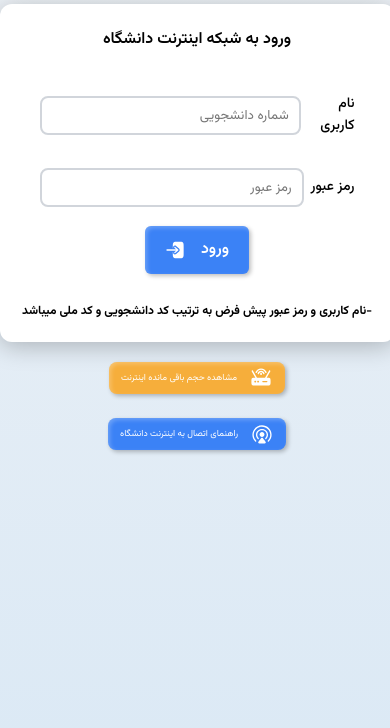
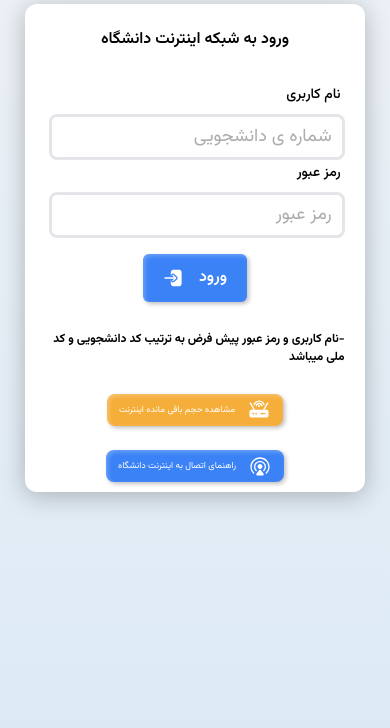
Before and after one commit to Fasa-UPC/University-Hotspot-Portal, a plain HTML site: page index/index.html in a window 390 px wide. Shown: the part 372-1100 px from the top of the page. Drawn offline with Linux system fonts and the light colour scheme.

Commit message:
style(restyle):restyle in form

```diff
--- a/index/index.html
+++ b/index/index.html
@@ -14,20 +14,21 @@
         <img class="logo" src="../src/AvalGraphic.com-Fasa-University.svg" alt="">
         <form class="form-con flex-form">
             <h1 class="h1">ورود به شبکه اینترنت دانشگاه</h1>
+            <section class="input-groups">
                 <div class="input-group">
-                <h2 class="h2">نام کاربری </h2>
-                <input class="input-box" type="text" placeholder="شماره دانشجویی">
+                    <label for="username" class="h2">نام کاربری </label>
+                    <input class="input-box" id="username" type="text" placeholder="شماره ی دانشجویی">
                 </div>
                 <div class="input-group">
-                <h2 class="h2">رمز عبور </h2>
-                <input class="input-box" type="password" placeholder="رمز عبور">
+                    <label for="password" class="h2">رمز عبور </label>
+                    <input class="input-box" id="password" type="password" placeholder="رمز عبور">
                 </div>
+            </section>
             <button class="login-bt" type="button">
                 <span class="login-text">ورود</span>
                 <img class="login-svg" src="../src/Login 2.svg" alt="">
             </button>
             <p class="p-form">-نام کاربری و رمز عبور پیش فرض به ترتیب کد دانشجویی و کد ملی میباشد</p>
-        </form>
             <div class="bt-contaner">
                 <button class="internet-bt" type="button">
                     <img class="bt-svg" src="../src/Wi-Fi Router.svg" alt="">
@@ -38,6 +39,7 @@
                     <p class="bt-text">راهنمای اتصال به اینترنت دانشگاه</p>
                 </button>
             </div>
+        </form>
     </section>
     <div class="footer">
         <span>
--- a/style/styl.css
+++ b/style/styl.css
@@ -15,7 +15,7 @@
     --text-color: #000;
     --input-color:#fff;
     --input-border: #D1D5DB;
-
+    ----lebal-text: #fff;
 }
 
 :root.dark {
@@ -28,6 +28,7 @@
     --text-color:#F1F5F9;
     --input-color:#334155;
     --input-border:#475569;
+    --lebal-text: #2b374b;
 }
 
 .dark-mode{
@@ -63,7 +64,7 @@
 
 .form-con{
     width: 400px;
-    height: 370px;
+    height: fit-content;
     background-color: var(--form-color);
     padding: 10px 20px;
     border-radius: 12px;
@@ -91,7 +92,11 @@
     font-weight: 500;
     line-height: normal;
     color: var(--text-color);
+    transition:all 0.01s ease;
+    transform: translateY(10%);
+    padding: 0 4px;
 }
+
 
 .p-form{
     font-size: 12px;
@@ -100,23 +105,43 @@
     line-height: normal;
     color: var(--text-color);
 }
+.input-groups{
+    width: 100%;
+    display: flex;
+    flex-direction: column;
+    justify-content: center;
+    align-items: start;
+}
 
 .input-group{
-    width: 390px;
+    width: 100%;
     display: flex;
-    flex-direction: row;
-    justify-content: space-between;
-    align-items: center;
+    flex-direction: column;
+    align-items: start;
+    gap: 10px;
 }
 
 .input-box{
-    width: 280px;
-    height: 35px;
+    width: 90%;
+    height: 40px;
+    /* border-radius: 8px; */
+    /* margin: 0 20px; */
+    padding: 0 10px;
+    color: #000000;
+    outline: none;
     border-radius: 8px;
-    padding: 0 10px;
+    font-size: 18px;
+    opacity: 60%;
     font-family: Vazismatn;
-    border: 2px solid var(--input-border);
+    border: 3px solid var(--input-border);
     background-color: var(--input-color);
+    -webkit-transition: 0.5s ease;
+    transition: 0.5s ease;
+    outline: none;
+
+}
+.input-box:focus{
+    border: 3px solid black;
 }
 
 .login-bt{
@@ -147,7 +172,7 @@
 
 .bt-contaner{
     display: flex;
-    width: 440px;
+    width: fit-content;
     justify-content: center;
     align-items: center;
     align-self: stretch;
@@ -215,15 +240,15 @@
 }
 @media only screen and (max-width: 745px){
     .container{
-        width: full;
-        height: full;
+        width: fit-content;
+        height: fit-content;
     }
     .form-con{
         width: 355px;
         height: fit-content;
     }
     .bt-contaner{
-        width: 395px;
+        width: fit-content;
     }
     .h1{
         font-size: 20px;
@@ -235,10 +260,10 @@
         margin-top: 260px;
     }
     .input-group{
-        width: 315px;
+        width: 90%;
     }
     .input-box{
-        width: 240px;
+        width: 100%;
     }
     .bt-text{
         font-size: 9px;
@@ -246,6 +271,10 @@
 }
 
 @media only screen and (max-width: 441px){
+    .form-con{
+        width: 80%;
+        height: fit-content;
+    }
     .h1{
         font-size: 16px;
     }
@@ -256,7 +285,7 @@
         flex-direction: column;
     }
     .bt-contaner{
-        width: 220px;
+        width: 100%;
         margin:0 auto;
     }
     .internet-bt .giud-bt{
```
Lines whose indentation alone changed are shown as unchanged.
